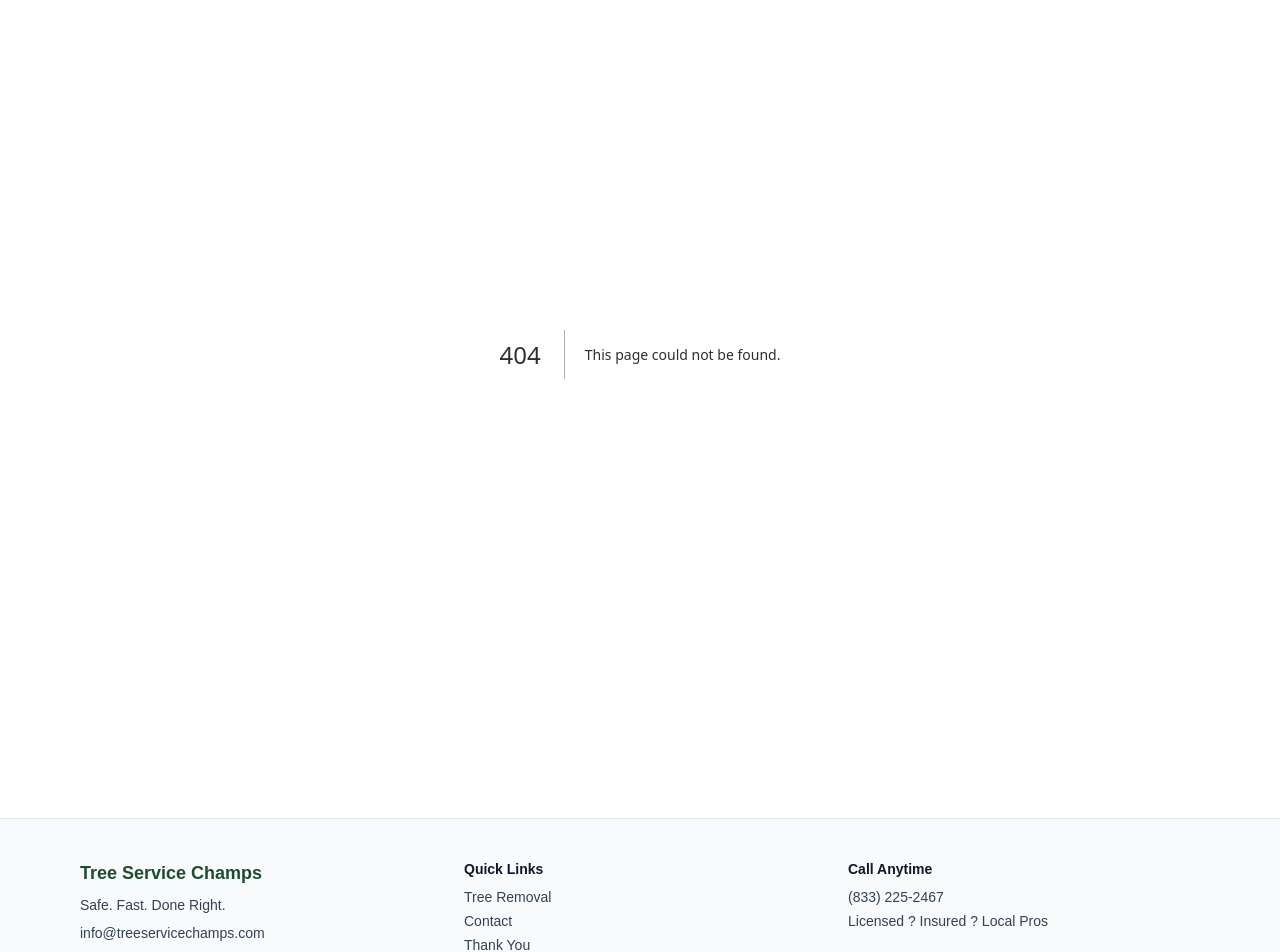
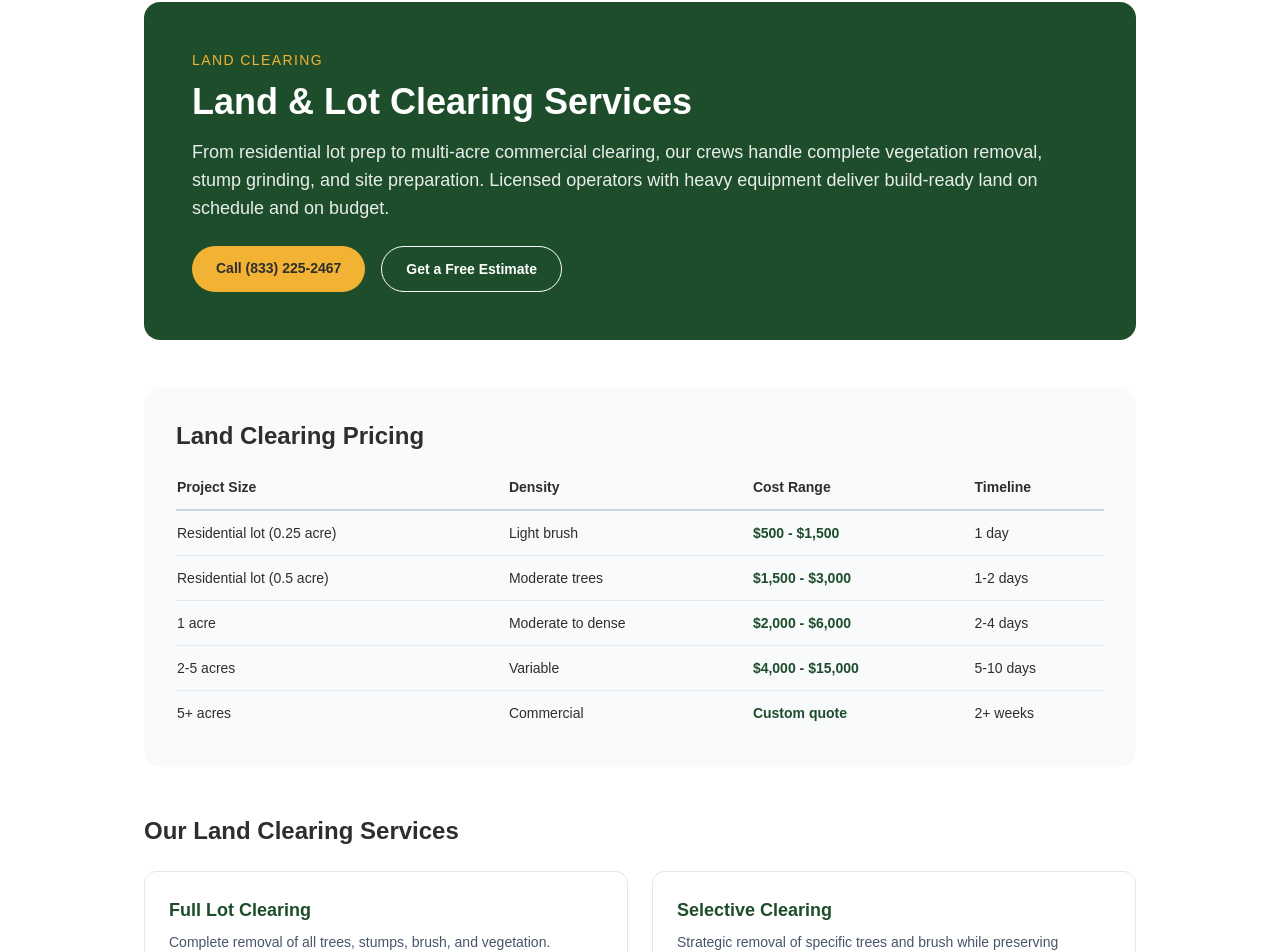
Before and after one commit to joeybeyer/treeservicechamps, a Next.js app: page /land-clearing in a window 1280 px wide. Before the commit this address had no page. Shown: the part 151-1103 px from the top of the page. Built offline with nearby package versions, Linux system fonts and the light colour scheme.

Commit message:
Add land clearing page - pricing table, services, 5 FAQs with schema

```diff
--- /dev/null
+++ b/src/app/land-clearing/page.tsx
@@ -0,0 +1,136 @@
+import type { Metadata } from "next";
+import Link from "next/link";
+import { COMPANY } from "@/data/company";
+
+export const metadata: Metadata = {
+  title: "Land & Lot Clearing Services | Tree Service Champs (2026)",
+  description:
+    "Professional land clearing from $1,500-$6,000 per acre. Brush removal, lot clearing, and build-ready preparation. Licensed crews with heavy equipment.",
+};
+
+const faq = [
+  {
+    q: "How much does land clearing cost per acre?",
+    a: "Land clearing typically costs $1,500-$6,000 per acre depending on tree density, terrain, debris type, and whether stumps need grinding. Lightly wooded lots cost less, while heavily forested land with large hardwoods costs more.",
+  },
+  {
+    q: "What is included in land clearing?",
+    a: "Full land clearing includes removing all trees, stumps, brush, and vegetation from the property. The land is graded and left build-ready. Debris is hauled to licensed disposal facilities. Selective clearing (keeping certain trees) is also available.",
+  },
+  {
+    q: "Do I need a permit for land clearing?",
+    a: "Most municipalities require permits for clearing more than a certain number of trees or disturbing a certain acreage. Environmental regulations, wetland protections, and tree ordinances vary by location. We help navigate local requirements before work begins.",
+  },
+  {
+    q: "How long does land clearing take?",
+    a: "A standard residential lot (0.25-0.5 acres) takes 1-3 days. Larger parcels of 1-5 acres take 3-10 days depending on density and terrain. Commercial projects may take several weeks.",
+  },
+  {
+    q: "Can you do selective clearing?",
+    a: "Yes. Selective clearing removes only specific trees and brush while preserving desirable trees, natural features, or buffer zones. This is common for homesite preparation where you want to keep shade trees or maintain privacy screening.",
+  },
+];
+
+const faqSchema = {
+  "@context": "https://schema.org",
+  "@type": "FAQPage",
+  mainEntity: faq.map((item) => ({
+    "@type": "Question",
+    name: item.q,
+    acceptedAnswer: { "@type": "Answer", text: item.a },
+  })),
+};
+
+export default function LandClearingPage() {
+  return (
+    <div className="mx-auto max-w-5xl px-4 py-12">
+      <script
+        type="application/ld+json"
+        dangerouslySetInnerHTML={{ __html: JSON.stringify(faqSchema) }}
+      />
+
+      <div className="rounded-2xl bg-forest-green text-white p-8 md:p-12">
+        <p className="text-sm uppercase tracking-widest text-champ-gold">Land Clearing</p>
+        <h1 className="mt-3 text-3xl md:text-4xl font-bold">
+          Land &amp; Lot Clearing Services
+        </h1>
+        <p className="mt-4 text-lg text-white/90">
+          From residential lot prep to multi-acre commercial clearing, our crews handle complete vegetation removal, stump grinding, and site preparation. Licensed operators with heavy equipment deliver build-ready land on schedule and on budget.
+        </p>
+        <div className="mt-6 flex flex-wrap gap-4">
+          <a href={COMPANY.phoneHref} className="rounded-full bg-champ-gold px-6 py-3 text-sm font-semibold text-slate-dark">
+            Call {COMPANY.phone}
+          </a>
+          <Link href="/contact" className="rounded-full border border-white px-6 py-3 text-sm font-semibold">
+            Get a Free Estimate
+          </Link>
+        </div>
+      </div>
+
+      <section className="mt-12 rounded-2xl bg-slate-50 p-8">
+        <h2 className="text-2xl font-bold text-slate-dark">Land Clearing Pricing</h2>
+        <div className="mt-6 overflow-x-auto">
+          <table className="w-full text-sm">
+            <thead>
+              <tr className="border-b-2 border-slate-300">
+                <th className="pb-3 text-left font-semibold text-slate-dark">Project Size</th>
+                <th className="pb-3 text-left font-semibold text-slate-dark">Density</th>
+                <th className="pb-3 text-left font-semibold text-slate-dark">Cost Range</th>
+                <th className="pb-3 text-left font-semibold text-slate-dark">Timeline</th>
+              </tr>
+            </thead>
+            <tbody className="divide-y divide-slate-200">
+              <tr><td className="py-3 font-medium">Residential lot (0.25 acre)</td><td>Light brush</td><td className="font-semibold text-forest-green">$500 - $1,500</td><td>1 day</td></tr>
+              <tr><td className="py-3 font-medium">Residential lot (0.5 acre)</td><td>Moderate trees</td><td className="font-semibold text-forest-green">$1,500 - $3,000</td><td>1-2 days</td></tr>
+              <tr><td className="py-3 font-medium">1 acre</td><td>Moderate to dense</td><td className="font-semibold text-forest-green">$2,000 - $6,000</td><td>2-4 days</td></tr>
+              <tr><td className="py-3 font-medium">2-5 acres</td><td>Variable</td><td className="font-semibold text-forest-green">$4,000 - $15,000</td><td>5-10 days</td></tr>
+              <tr><td className="py-3 font-medium">5+ acres</td><td>Commercial</td><td className="font-semibold text-forest-green">Custom quote</td><td>2+ weeks</td></tr>
+            </tbody>
+          </table>
+        </div>
+      </section>
+
+      <section className="mt-12">
+        <h2 className="text-2xl font-bold text-slate-dark">Our Land Clearing Services</h2>
+        <div className="mt-6 grid gap-6 md:grid-cols-2">
+          {[
+            { title: "Full Lot Clearing", desc: "Complete removal of all trees, stumps, brush, and vegetation. Grading and debris hauling included. Land left build-ready for construction." },
+            { title: "Selective Clearing", desc: "Strategic removal of specific trees and brush while preserving desirable trees, natural features, and buffer zones. Common for homesite prep." },
+            { title: "Brush & Undergrowth Removal", desc: "Remove dense undergrowth, vines, invasive species, and small trees without taking down large canopy trees. Improves access and reduces fire risk." },
+            { title: "Stump Grinding (Site-Wide)", desc: "Grind all stumps below grade across the cleared area. Essential for building sites, driveways, and landscaping preparation." },
+          ].map((s) => (
+            <div key={s.title} className="rounded-xl border border-slate-200 p-6">
+              <h3 className="text-lg font-semibold text-forest-green">{s.title}</h3>
+              <p className="mt-2 text-sm text-slate-600">{s.desc}</p>
+            </div>
+          ))}
+        </div>
+      </section>
+
+      <section className="mt-12">
+        <h2 className="text-2xl font-bold text-slate-dark">Frequently Asked Questions</h2>
+        <div className="mt-6 grid gap-4">
+          {faq.map((item) => (
+            <div key={item.q} className="rounded-xl bg-slate-50 p-5">
+              <p className="font-semibold text-forest-green">{item.q}</p>
+              <p className="mt-2 text-sm text-slate-600">{item.a}</p>
+            </div>
+          ))}
+        </div>
+      </section>
+
+      <section className="mt-12 rounded-2xl bg-forest-green px-6 py-10 text-white text-center">
+        <h2 className="text-2xl font-bold">Need Land Cleared?</h2>
+        <p className="mt-3 text-white/90">Free on-site estimates. Licensed operators. Build-ready results.</p>
+        <div className="mt-6 flex flex-wrap justify-center gap-4">
+          <a href={COMPANY.phoneHref} className="rounded-full bg-champ-gold px-8 py-3 text-sm font-semibold text-slate-dark">
+            Call {COMPANY.phone}
+          </a>
+          <Link href="/contact" className="rounded-full border border-white px-8 py-3 text-sm font-semibold">
+            Get a Quote
+          </Link>
+        </div>
+      </section>
+    </div>
+  );
+}
```
